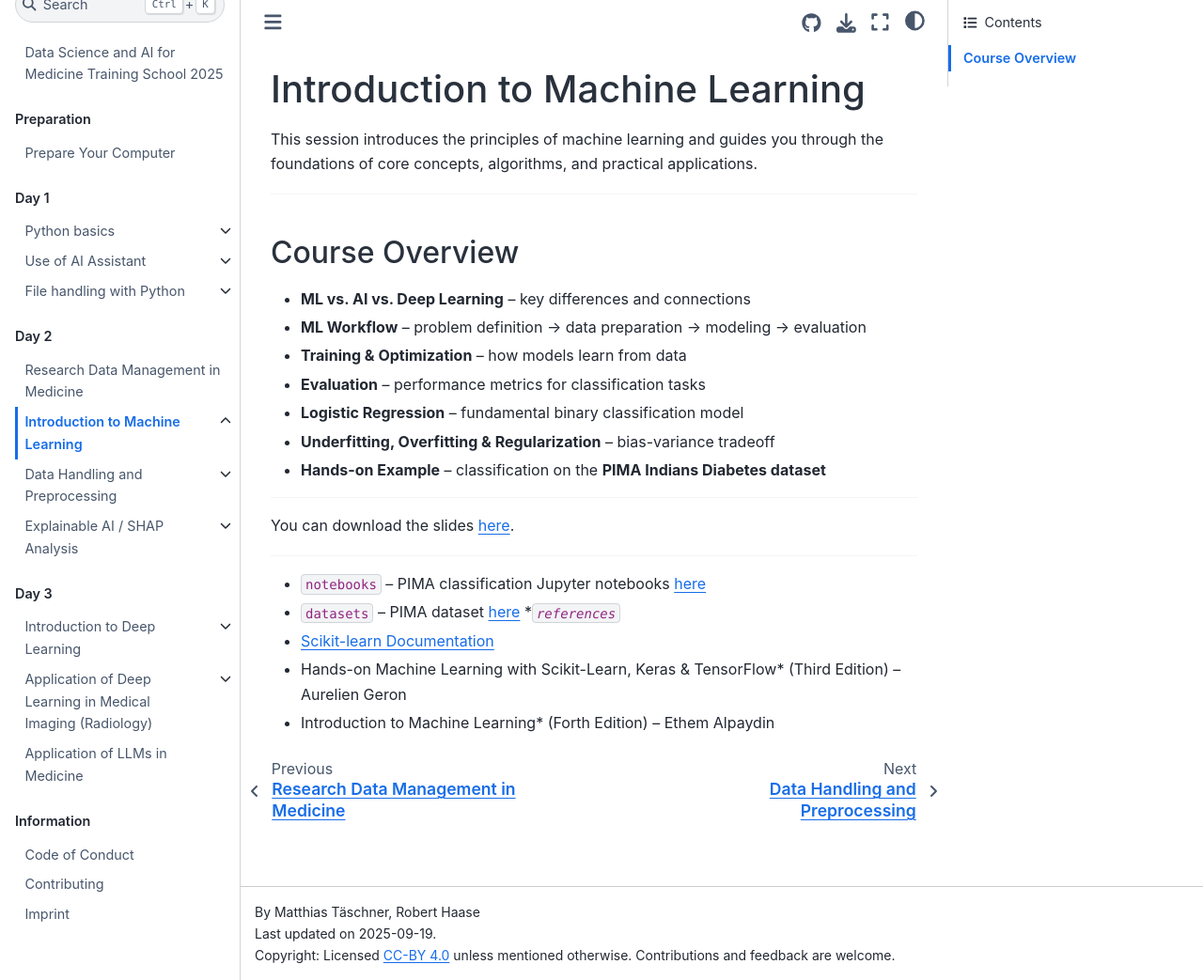
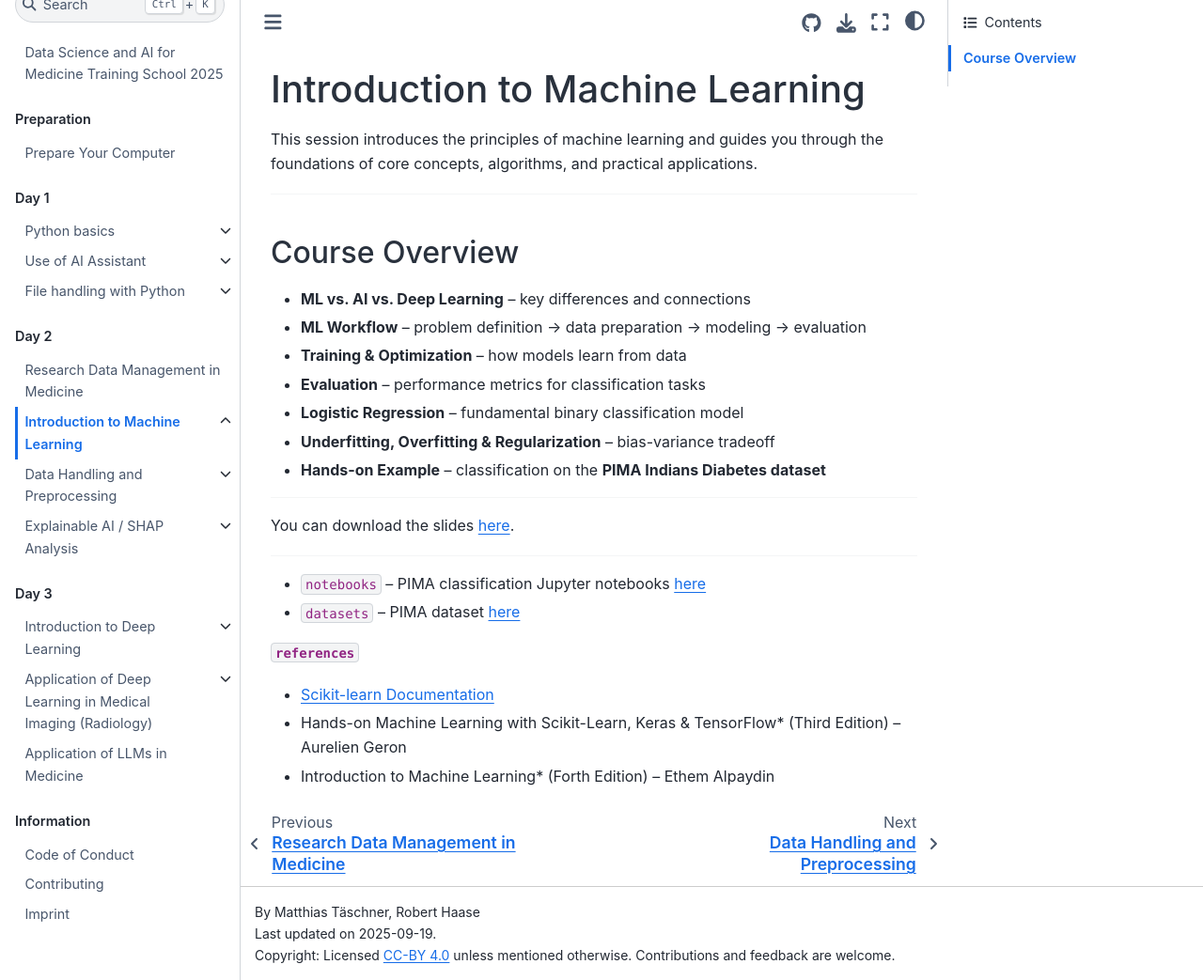
Before and after one commit to ScaDS/ai4medicine-2025, a Jupyter Book: the page built from day2.2_ml_introduction/readme.md, in a window 1280 px wide and 1043 px high. Shown: the whole window at 94% size. Built offline with Jupyter Book 1.0.4 settings and Sphinx 7.4.7 and the Sphinx Book theme 1.1.4, drawn with Linux system fonts in a browser that asks for light colours; pages that are not in the unit, such as notebooks, are missing from menus.

```diff
--- a/day2.2_ml_introduction/readme.md
+++ b/day2.2_ml_introduction/readme.md
@@ -22,7 +22,8 @@ You can download the slides [here](ML_intro_ScaDSAI_2025.pdf).
 
 * `notebooks` – PIMA classification Jupyter notebooks [here](https://github.com/ScaDS/ai4medicine-2025/blob/main/day2.2_ml_introduction/Binary_Classification_PIMA.ipynb)
 * `datasets` – PIMA dataset [here](https://github.com/ScaDS/ai4medicine-2025/blob/main/day2.2_ml_introduction/PIMA_Indians_Diabetes.csv)
-**`references`*
+
+**`references`**
 * [Scikit-learn Documentation](https://scikit-learn.org/stable/)
 * Hands-on Machine Learning with Scikit-Learn, Keras & TensorFlow* (Third Edition) – Aurelien Geron
 * Introduction to Machine Learning* (Forth Edition) – Ethem Alpaydin
```
